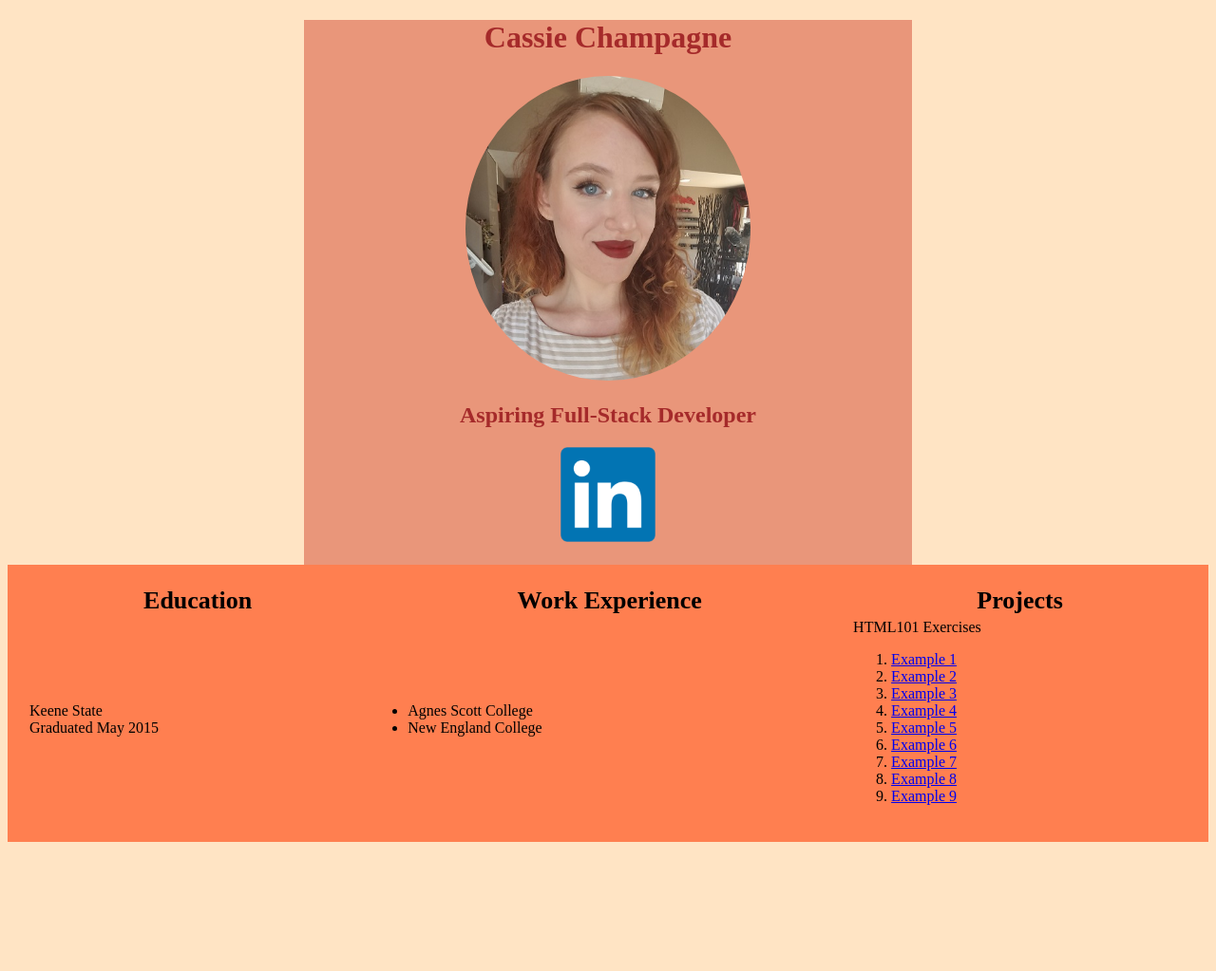
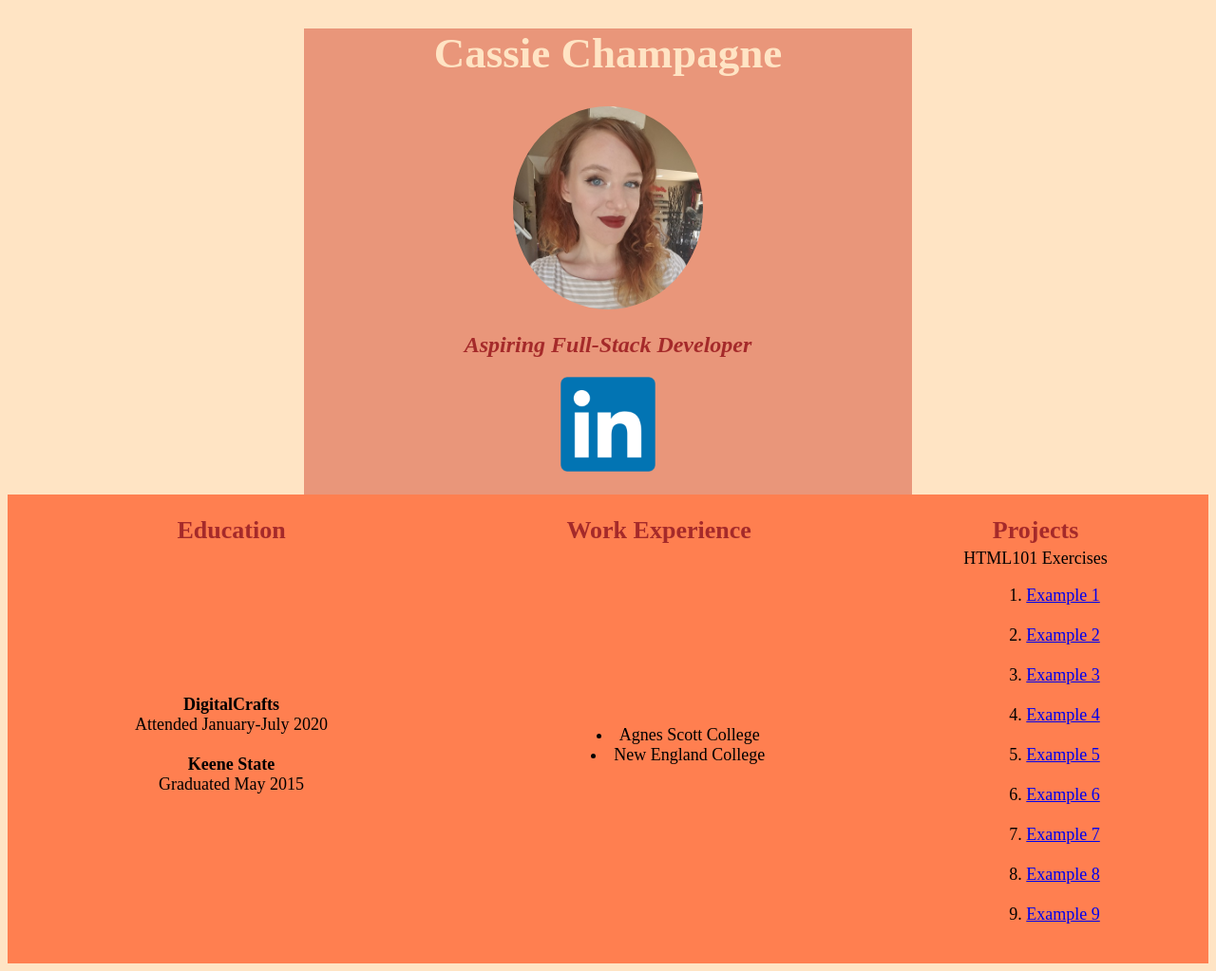
Before and after one commit to c-champagne/Resume, a plain HTML site: page index.html in a window 1280 px wide. Shown: the whole page at 95% size. Before the commit the page ends 895 px from the top, so only its background shows below. Drawn offline with Linux system fonts and the light colour scheme.

Commit message:
More Updates

```diff
--- a/index.html
+++ b/index.html
@@ -8,8 +8,8 @@
         <div class="centerpane">
             <h1>Cassie Champagne</h1>
             <img class="profilepic" src="images/me.jpg" />
-            <h2>Aspiring Full-Stack Developer</h2>
-            <a href="https://www.linkedin.com/in/cassandrahorohov/"><img class="lilogo" src="images/linkedin.png" /></a>
+            <h2><i>Aspiring Full-Stack Developer</i></h2>
+            <a href="https://www.linkedin.com/in/cassandrahorohov/" target="_blank"><img class="lilogo" src="images/linkedin.png" /></a>
         </div>
         <table>
             <tr>
@@ -18,7 +18,11 @@
                 <th>Projects</th>
             </tr>
             <tr>
-                <td>Keene State<br />
+                <td><b>DigitalCrafts<br/></b>
+                    Attended January-July 2020
+                </br>
+                <br/>
+                    <b>Keene State</b><br />
                     Graduated May 2015</td>
                 <td><ul>
                     <li>Agnes Scott College</li>
@@ -26,15 +30,23 @@
                 </ul></td>
                 <td>HTML101 Exercises<br />
                 <ol>
-                    <li><a href="https://github.com/c-champagne/HTML101Example1">Example 1</a></li>
-                    <li><a href="https://github.com/c-champagne/HTML101Example1">Example 2</a></li>
-                    <li><a href="https://github.com/c-champagne/HTML101Example1">Example 3</a></li>
-                    <li><a href="https://github.com/c-champagne/HTML101Example1">Example 4</a></li>
-                    <li><a href="https://github.com/c-champagne/HTML101Example1">Example 5</a></li>
-                    <li><a href="https://github.com/c-champagne/HTML101Example1">Example 6</a></li>
-                    <li><a href="https://github.com/c-champagne/HTML101Example1">Example 7</a></li>
-                    <li><a href="https://github.com/c-champagne/HTML101Example1">Example 8</a></li>
-                    <li><a href="https://github.com/c-champagne/HTML101Example1">Example 9</a></li>
+                    <li><a href="https://github.com/c-champagne/HTML101Example1" target="_blank">Example 1</a></li>
+                    <br/>
+                    <li><a href="https://github.com/c-champagne/HTML101Example1" target="_blank">Example 2</a></li>
+                    <br/>
+                    <li><a href="https://github.com/c-champagne/HTML101Example1" target="_blank">Example 3</a></li>
+                    <br/>
+                    <li><a href="https://github.com/c-champagne/HTML101Example1" target="_blank">Example 4</a></li>
+                    <br/>
+                    <li><a href="https://github.com/c-champagne/HTML101Example1" target="_blank">Example 5</a></li>
+                    <br/>
+                    <li><a href="https://github.com/c-champagne/HTML101Example1" target="_blank">Example 6</a></li>
+                    <br/>
+                    <li><a href="https://github.com/c-champagne/HTML101Example1" target="_blank">Example 7</a></li>
+                    <br/>
+                    <li><a href="https://github.com/c-champagne/HTML101Example1" target="_blank">Example 8</a></li>
+                    <br/>
+                    <li><a href="https://github.com/c-champagne/HTML101Example1" target="_blank">Example 9</a></li>
                 </ol></td>
             </tr>
         </table>
--- a/styles/style.css
+++ b/styles/style.css
@@ -3,7 +3,8 @@ html {
 
 }
 h1 {
-    color: brown;
+    font-size: 45px;
+    color: bisque;
     text-align: center;
 }
 .centerpane {
@@ -16,7 +17,7 @@ h1 {
 }
 .profilepic {
     border-radius: 50%;
-    width:300px;
+    width:200px;
 }
 .lilogo {
     width: 100px;
@@ -26,7 +27,15 @@ table {
     margin: 60 40;
     width: 100%;
     background-color: coral;
+    text-align: center;
 }
 th {
     font-size: 26px;
+    color: brown;
 }
+td {
+    font-size: 18px;
+}
+ol, ul {
+    list-style-position: inside;
+}
```
